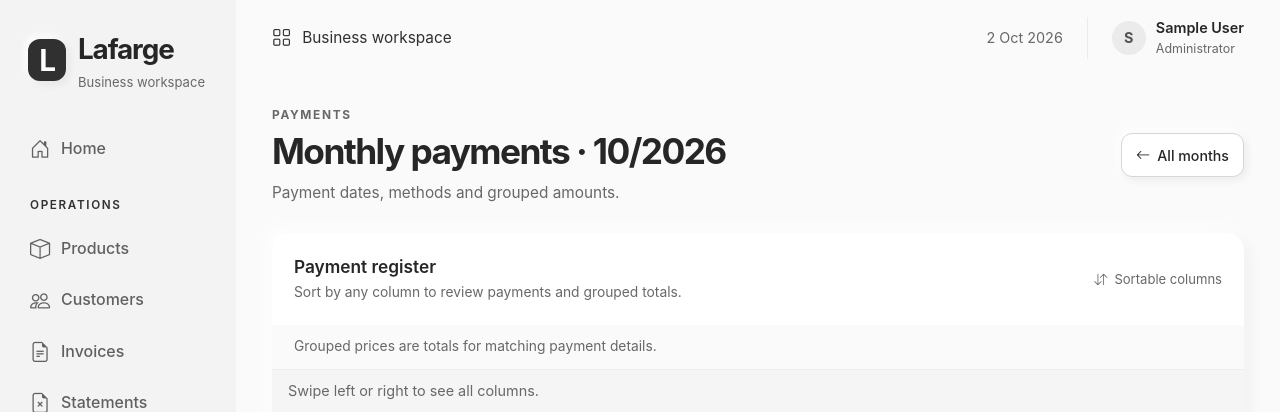
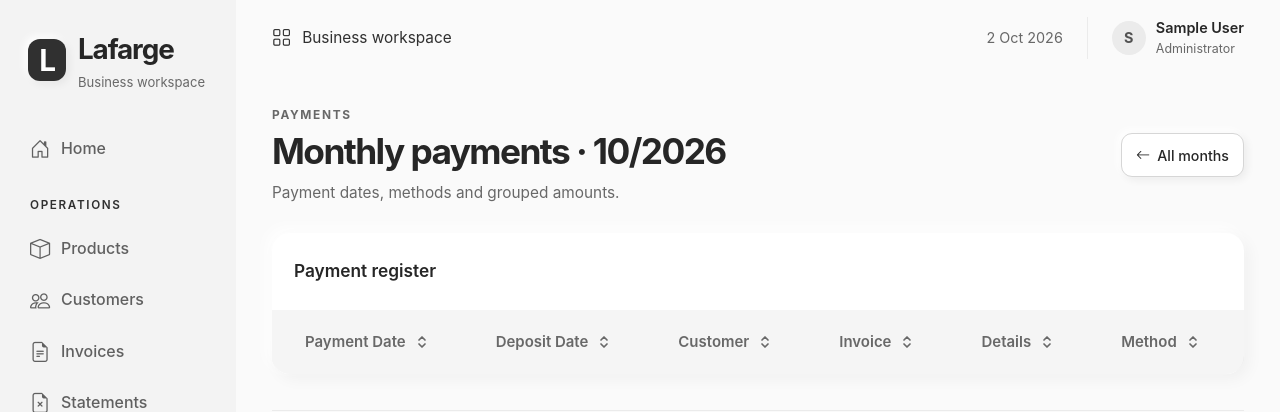
Before and after one commit to mfcc168/Lafarge-ERP-System, a Django app: page /payments/monthly/2026/10/ in a window 1280 px wide. Shown: the top 412 px of the page. Run offline with Django 5.2, Linux system fonts and the light colour scheme; the visitor is signed in with stand-in values (Sample User, id 1); data that the repository does not hold is empty; some libraries are stand-ins or nearby versions.

Commit message:
Remove redundant table hints from monthly reports

```diff
--- a/lafarge/invoice/templates/invoice/monthly_payment_report.html
+++ b/lafarge/invoice/templates/invoice/monthly_payment_report.html
@@ -6,7 +6,7 @@
 {% block page_actions %}<a href="{% url 'monthly_payment_preview' %}" class="btn btn-outline-primary"><i class="bi bi-arrow-left" aria-hidden="true"></i> All months</a>{% endblock %}
 
 {% block content %}
-<section class="data-panel"><div class="panel-toolbar"><div><h2>Payment register</h2><p>Sort by any column to review payments and grouped totals.</p></div><span class="panel-label"><i class="bi bi-arrow-down-up" aria-hidden="true"></i> Sortable columns</span></div><p id="payment-sort-help" class="table-help">Grouped prices are totals for matching payment details.</p><div class="table-responsive" tabindex="0" role="region" aria-label="Payment register"><table id="monthly-payment-table" class="table align-middle border-0" aria-describedby="payment-sort-help">
+<section class="data-panel"><div class="panel-toolbar"><h2>Payment register</h2></div><div class="table-responsive" tabindex="0" role="region" aria-label="Payment register"><table id="monthly-payment-table" class="table align-middle border-0">
                     <thead class="bg-light text-dark">
                     <tr>
                         <th scope="col" data-sort-type="date" aria-sort="none">
--- a/lafarge/static/css/responsive_tables.css
+++ b/lafarge/static/css/responsive_tables.css
@@ -48,15 +48,6 @@
   .responsive-table-viewport.is-overflowing .table-hover > tbody > tr:hover > .erp-sticky-key {
     background: var(--erp-subtle) !important;
   }
-  .table-scroll-hint {
-    margin: 0;
-    padding: 10px 16px;
-    color: var(--erp-muted);
-    background: var(--erp-subtle);
-    border-bottom: 0;
-    font-size: 0.75rem;
-  }
-  .table-scroll-hint[hidden],
   .record-table-controls {
     display: none;
   }
@@ -406,8 +397,7 @@
   }
 }
 @media print {
-  .record-table-controls,
-  .table-scroll-hint {
+  .record-table-controls {
     display: none !important;
   }
   .responsive-table-viewport {
--- a/lafarge/static/css/style.css
+++ b/lafarge/static/css/style.css
@@ -414,14 +414,6 @@
 }
 .erp-app .bg-light {
     background: #f5f5f5 !important;
-}
-.table-help {
-    padding: 11px 22px;
-    margin: 0;
-    background: #fafafa;
-    color: var(--erp-muted);
-    font-size: 0.72rem;
-    border-bottom: 1px solid #eeeeee;
 }
 .erp-app .filter-drawer.filter-panel {
     padding: 20px 22px;
--- a/lafarge/static/js/responsive_tables.js
+++ b/lafarge/static/js/responsive_tables.js
@@ -106,13 +106,6 @@
           row.cells[keyColumn]?.classList.add("erp-sticky-key");
       });
     }
-    const hint = document.createElement("p");
-    hint.className = "table-scroll-hint";
-    hint.id = `${viewport.id}-hint`;
-    hint.textContent = "Swipe left or right to see all columns.";
-    viewport.before(hint);
-    viewport.setAttribute("aria-describedby", hint.id);
-
     if (stackable && !nested) {
       const controls = document.createElement("div");
       controls.className = "record-table-controls";
@@ -192,14 +185,12 @@
         portrait.matches &&
         !viewport.classList.contains("show-table");
       viewport.classList.toggle("is-overflowing", overflow);
-      hint.hidden = !overflow;
       viewport.tabIndex = overflow ? 0 : -1;
       headerControls.forEach(({ control, tabindex }) => {
         if (cards) control.tabIndex = -1;
         else if (tabindex === null) control.removeAttribute("tabindex");
         else control.setAttribute("tabindex", tabindex);
       });
-      // A nested record view does not need its own scroll instructions.
       if (cards) viewport.scrollLeft = 0;
     }
     new ResizeObserver(updateOverflow).observe(viewport);
```
Also changed, not shown: 1 other file.
